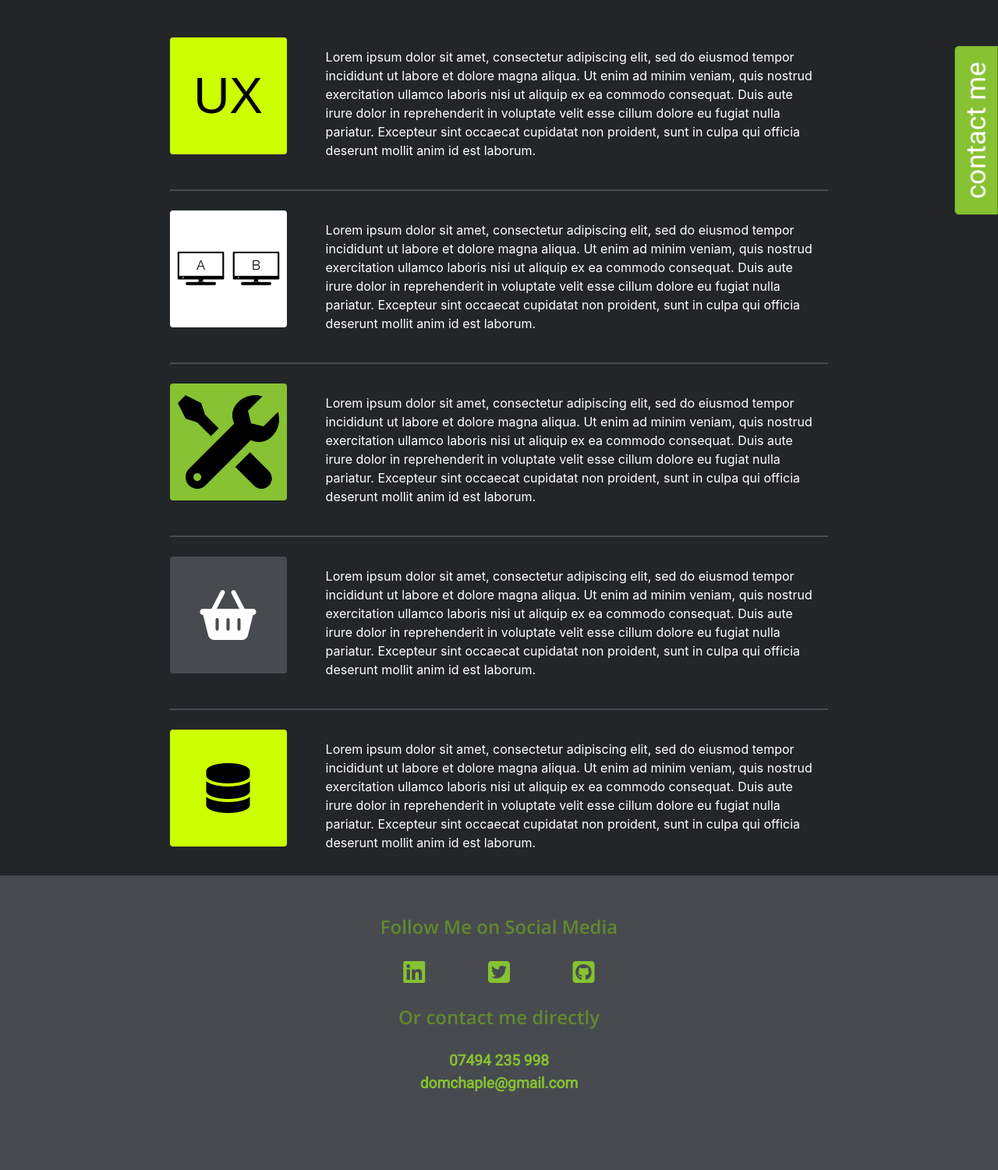
After one commit to Domchap90/resume, a Django app: page /services/ in a window 1280 px wide. The commit adds this page. Shown: the part 260-1761 px from the top of the page at 78% size. Run offline with Django 3.2, Linux system fonts and the light colour scheme; some libraries are stand-ins or nearby versions; some web fonts are replaced.

Commit message:
Services page completed.

```diff
--- /dev/null
+++ b/home/templates/home/services.html
@@ -0,0 +1,98 @@
+{% extends "base.html" %}
+{% load static %}
+
+{% block content %}
+<div class="below-nav">
+    <div class="hero services-banner-bg">
+        <div class="banner-overlay">
+            <div class="container central-container tagline-container">
+                <h1 class="tagline">Services</h1>
+            </div>
+        </div>
+    </div>
+
+
+    <section class="hero feature">
+        <div class="container central-container">
+            <div class="service-item">
+                <div class="service-icon tertiary-txt neon-yellow-bg black-txt center">
+                    UX
+                </div>
+                <div class="service-text">
+                    Lorem ipsum dolor sit amet, consectetur adipiscing elit, sed do eiusmod tempor
+                    incididunt ut labore et dolore magna aliqua. Ut enim ad minim veniam, quis
+                    nostrud exercitation ullamco laboris nisi ut aliquip ex ea commodo consequat.
+                    Duis aute irure dolor in reprehenderit in voluptate velit esse cillum dolore
+                    eu fugiat nulla pariatur. Excepteur sint occaecat cupidatat non proident, sunt
+                    in culpa qui officia deserunt mollit anim id est laborum.
+                </div>
+            </div>
+
+            <hr class="is-hidden-touch">
+
+            <div class="service-item">
+                <div class="service-icon tertiary-txt white-bg black-txt center">
+                    <img src="{% static '/images/services_testing.png' %}" alt="Image of two monitors demonstrating A/B testing">
+                </div>
+                <div class="service-text">
+                    Lorem ipsum dolor sit amet, consectetur adipiscing elit, sed do eiusmod tempor
+                    incididunt ut labore et dolore magna aliqua. Ut enim ad minim veniam, quis
+                    nostrud exercitation ullamco laboris nisi ut aliquip ex ea commodo consequat.
+                    Duis aute irure dolor in reprehenderit in voluptate velit esse cillum dolore
+                    eu fugiat nulla pariatur. Excepteur sint occaecat cupidatat non proident, sunt
+                    in culpa qui officia deserunt mollit anim id est laborum.
+                </div>
+            </div>
+
+            <hr class="is-hidden-touch">
+
+            <div class="service-item">
+                <div class="service-icon tertiary-txt bright-green-bg black-txt center">
+                    <img src="{% static '/images/service_maintenance.png' %}" alt="Icon of spanner and screwdriver">
+                </div>
+                <div class="service-text">
+                    Lorem ipsum dolor sit amet, consectetur adipiscing elit, sed do eiusmod tempor
+                    incididunt ut labore et dolore magna aliqua. Ut enim ad minim veniam, quis
+                    nostrud exercitation ullamco laboris nisi ut aliquip ex ea commodo consequat.
+                    Duis aute irure dolor in reprehenderit in voluptate velit esse cillum dolore
+                    eu fugiat nulla pariatur. Excepteur sint occaecat cupidatat non proident, sunt
+                    in culpa qui officia deserunt mollit anim id est laborum.
+                </div>
+            </div>
+
+            <hr class="is-hidden-touch">
+
+            <div class="service-item">
+                <div class="service-icon tertiary-txt grey-bg black-txt center">
+                    <i class="fas fa-shopping-basket"></i>
+                </div>
+                <div class="service-text">
+                    Lorem ipsum dolor sit amet, consectetur adipiscing elit, sed do eiusmod tempor
+                    incididunt ut labore et dolore magna aliqua. Ut enim ad minim veniam, quis
+                    nostrud exercitation ullamco laboris nisi ut aliquip ex ea commodo consequat.
+                    Duis aute irure dolor in reprehenderit in voluptate velit esse cillum dolore
+                    eu fugiat nulla pariatur. Excepteur sint occaecat cupidatat non proident, sunt
+                    in culpa qui officia deserunt mollit anim id est laborum.
+                </div>
+            </div>
+
+            <hr class="is-hidden-touch">
+
+            <div class="service-item">
+                <div class="service-icon is-square tertiary-txt neon-yellow-bg black-txt center">
+                    <i class="fas fa-database"></i>
+                </div>
+                <div class="service-text">
+                    Lorem ipsum dolor sit amet, consectetur adipiscing elit, sed do eiusmod tempor
+                    incididunt ut labore et dolore magna aliqua. Ut enim ad minim veniam, quis
+                    nostrud exercitation ullamco laboris nisi ut aliquip ex ea commodo consequat.
+                    Duis aute irure dolor in reprehenderit in voluptate velit esse cillum dolore
+                    eu fugiat nulla pariatur. Excepteur sint occaecat cupidatat non proident, sunt
+                    in culpa qui officia deserunt mollit anim id est laborum.
+                </div>
+            </div>
+        </div>
+    </section>
+
+</div>
+{% endblock %}
--- a/home/urls.py
+++ b/home/urls.py
@@ -4,4 +4,5 @@ from django.urls import path
 urlpatterns = [
     path('', views.index, name='home'),
     path('about/', views.about, name='about'),
+    path('services/', views.services, name='services'),
 ]
--- a/home/views.py
+++ b/home/views.py
@@ -9,3 +9,8 @@ def index(request):
 def about(request):
 
     return render(request, 'home/about.html')
+
+
+def services(request):
+
+    return render(request, 'home/services.html')
--- a/static/css/base.css
+++ b/static/css/base.css
@@ -39,12 +39,21 @@
 .neon-yellow-bg {
     background-color: #ccff00 !important;
 }
+
+.grey-bg {
+    background-color: var(--alternate-bg-color);
+}
+
 .primary-txt {
     font-family: var(--header-text-font) !important;
 }
 
 .secondary-txt {
     font-family: var(--paragraph-text-font) !important;
+}
+
+.tertiary-txt {
+    font-family: var(--logo-text-font) !important;
 }
 
 .center-txt {
@@ -575,3 +584,70 @@ img, .tile {
 #blog_signup {
     text-align: center;
 }
+
+/******************************************** Services */
+
+.services-banner-bg {
+    background: url('/static/images/services_banner.jpg');
+    background-position: center;
+    background-repeat: no-repeat;
+    background-size: cover;
+    height: 216px;
+}
+
+.service-item {
+
+}
+
+.service-icon {
+    height: 100px;
+    min-height: 100px;
+    width: 100px;
+    min-width: 100px;
+    margin: 0 auto 20px;
+    border-radius: 0.25rem;
+    font-size: 64px;
+}
+
+.service-icon i {
+    font-size: 64px;
+    color: var(--primary-text-color);
+}
+
+.service-icon i.fas.fa-database {
+    color: #000;
+}
+
+.service-text {
+    margin-bottom: 20px;
+    padding: 10px;
+    color: var(--primary-text-color);
+}
+
+@media (min-width: 769px) {
+    .service-icon {
+        height: 150px;
+        width: 150px;
+    }
+
+}
+
+@media (min-width: 1024px) {
+    .service-item {
+        display: flex;
+        align-items: center;
+    }
+
+    .service-icon {
+
+    }
+
+    .service-text {
+        width: calc(66vw - 150px);
+        padding-left: 50px;
+    }
+
+    .service-text:not(:first-child) {
+        margin-top: 20px;
+    }
+}
--- a/templates/base.html
+++ b/templates/base.html
@@ -64,7 +64,7 @@
                         <a class="navbar-item {% if url_name == 'home' %}is-active{% endif %}" href="{% url 'home' %}">Home</a>
                         <a class="navbar-item {% if url_name == 'about' %}is-active{% endif %}" href="{% url 'about' %}">About</a>
                         <a class="navbar-item {% if url_name == 'blog' %}is-active{% endif %}" href="{% url 'blog' %}">Blog</a>
-                        <a class="navbar-item {% if url_name == 'about' %}is-active{% endif %}" href="{% url 'about' %}">Services</a>
+                        <a class="navbar-item {% if url_name == 'services' %}is-active{% endif %}" href="{% url 'services' %}">Services</a>
                         <a class="navbar-item {% if url_name == 'about' %}is-active{% endif %}" href="{% url 'about' %}">Portfolio</a>
                         <a class="navbar-item {% if url_name == 'about' %}is-active{% endif %}" href="{% url 'about' %}">Contact</a>
                     </div>
```
Also changed, not shown: README.md, static/images/service_maintenance.png (added), static/images/services_testing.png (added), 1 other file.
